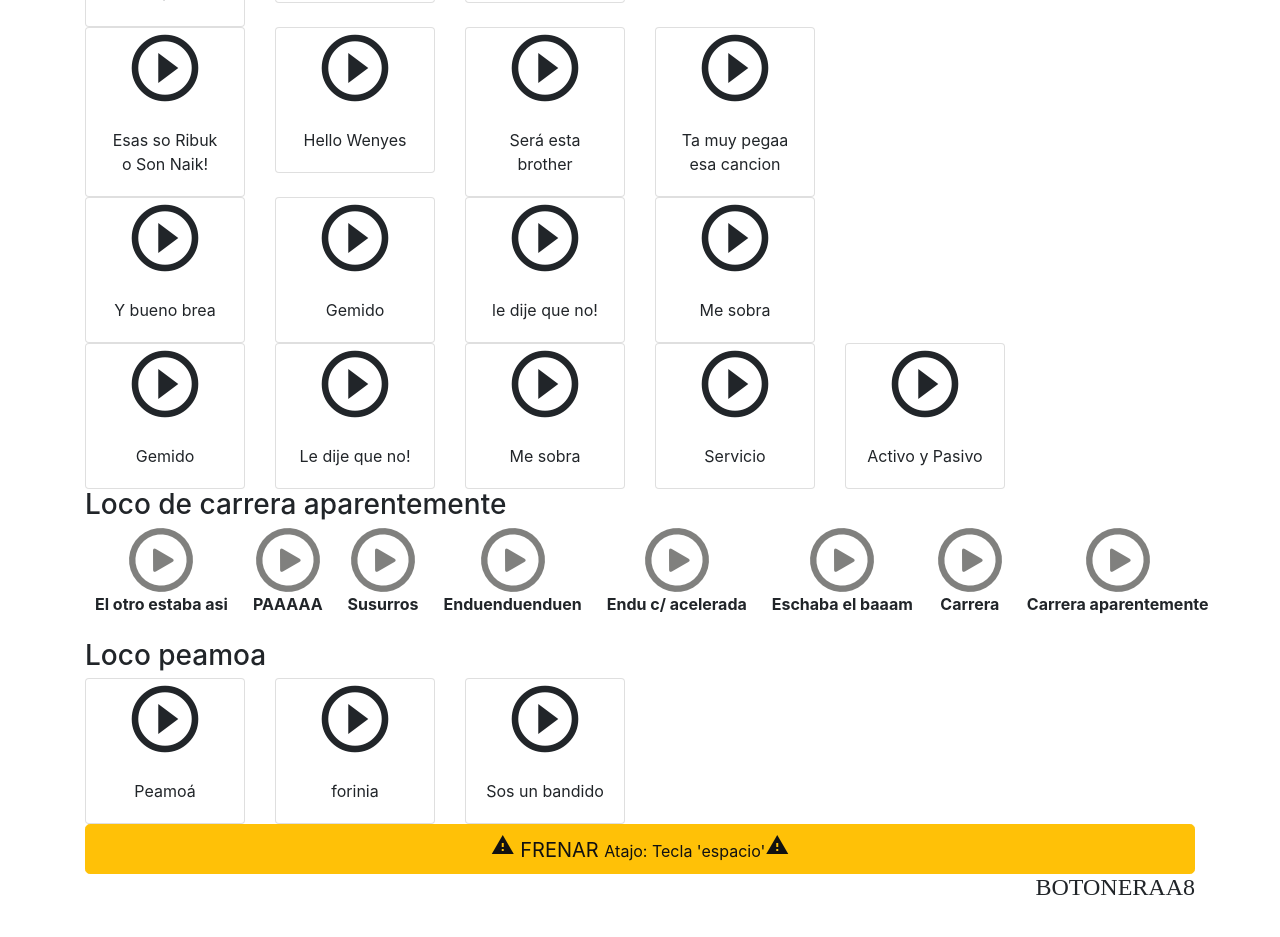
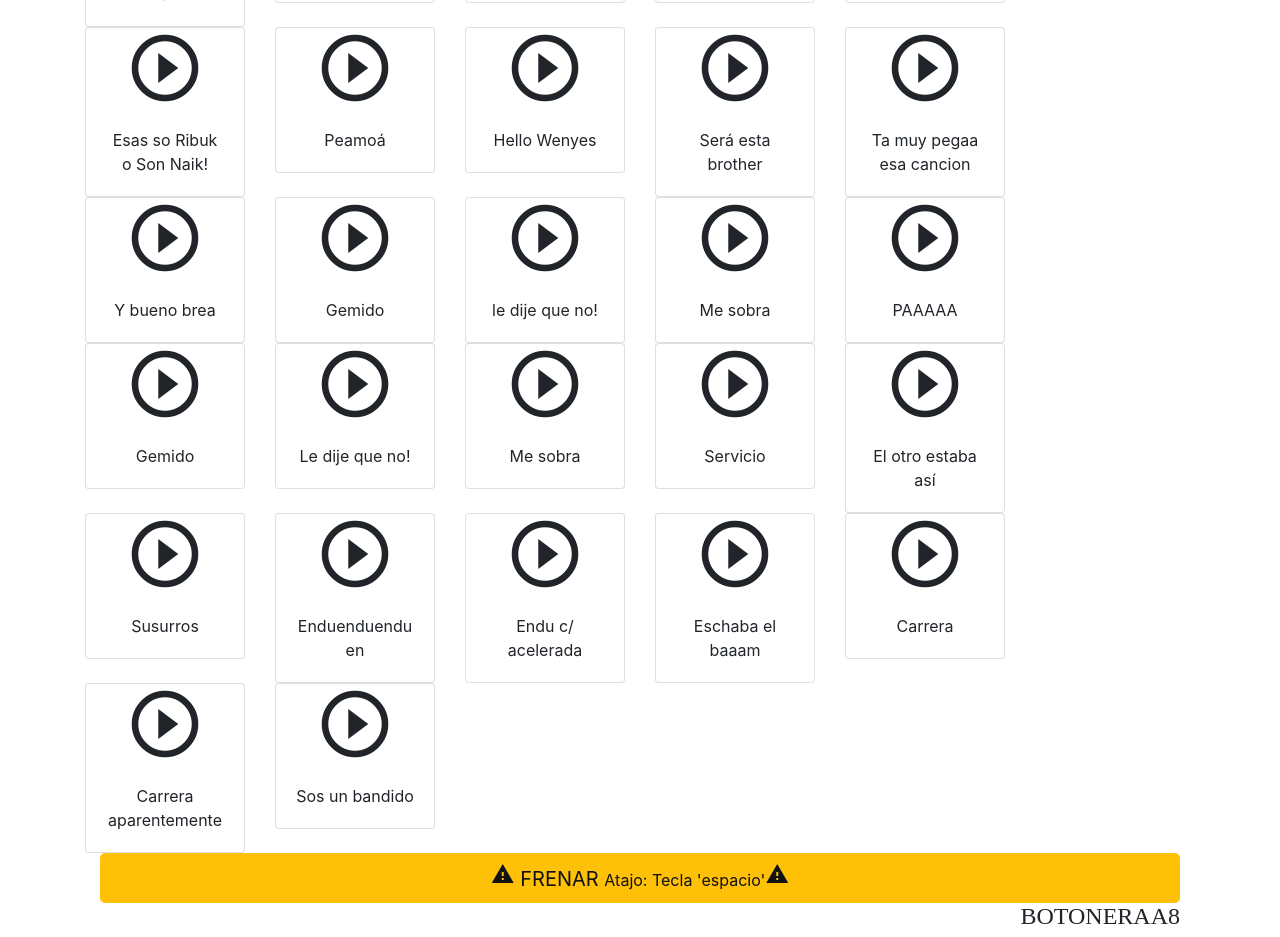
Before and after one commit to santifonzalida/botoneraA8, an Angular app: page /#/home in a window 1280 px wide. Shown: the part 320-1257 px from the top of the page. Before the commit the page ends 1229 px from the top, so only its background shows below. Built offline with nearby package versions, Linux system fonts and the light colour scheme; a web font is replaced by a local one.

Commit message:
ordenamiento filas

```diff
--- a/src/app/components/home/home.component.html
+++ b/src/app/components/home/home.component.html
@@ -2,7 +2,7 @@
   @import url('https://fonts.googleapis.com/css?family=Libre+Barcode+39+Text|Monoton|Press+Start+2P|Zilla+Slab+Highlight');
 </style>
 <div>
-  <h1 class="text-center" style="font-family: 'Press Start 2P', cursive; margin-top: 1em">BOTONERA MEDIA PLAYER v0.24</h1>
+  <h1 class="text-center" style="font-family: 'Press Start 2P', cursive; margin-top: 1em">BOTONERA MEDIA PLAYER {{version}}</h1>
   <h3 class="text-center" style="font-family: 'Zilla Slab Highlight', cursive; margin-top: 0.5em">Clone or download</h3>
   <p class="text-center"><strong>https://github.com/santifonzalida/botoneraA8.git</strong></p>
 </div>
@@ -14,6 +14,22 @@
       <i class="material-icons card-img-top text-center" style="font-size: 80px;" (click)="play('tabamoTomando')">play_circle_outline</i>
       <div class="card-body">
         <p class="card-text text-center">Tabamo tomando</p>
+      </div>
+    </div>
+  </div>
+  <div class="col-sm-2" style="cursor: pointer;">
+    <div class="card">
+      <i class="material-icons card-img-top text-center" style="font-size: 80px;" (click)="play('activoPasivo')">play_circle_outline</i>
+      <div class="card-body">
+        <p class="card-text text-center">Activo y Pasivo</p>
+      </div>
+    </div>
+  </div>
+  <div class="col-sm-2" style="cursor: pointer;">
+			<div class="card">
+  		    <i class="material-icons card-img-top text-center" style="font-size: 80px;" (click)="play('forinia')">play_circle_outline</i>
+      		<div class="card-body">
+      	  	<p class="card-text text-center">forinia</p>
       		</div>
 			</div>
   </div>
@@ -33,15 +49,22 @@
       </div>
     </div>
   </div>
+  <!--fin row-->
 </div>
-
-
 <div class="row">
   <div class="col-sm-2" style="cursor: pointer;">
     <div class="card">
       <i class="material-icons card-img-top text-center" style="font-size: 80px;" (click)="play('sonRibukOSonNaik')">play_circle_outline</i>
       <div class="card-body">
         <p class="card-text text-center">Esas so Ribuk o Son Naik!</p>
+      </div>
+    </div>
+  </div>
+  <div class="col-sm-2" style="cursor: pointer;">
+			<div class="card">
+    		<i class="material-icons card-img-top text-center" style="font-size: 80px;" (click)="play('peamoa')">play_circle_outline</i>
+    		<div class="card-body">
+    	  	<p class="card-text text-center">Peamoá</p>
     		</div>
 			</div>
   </div>
@@ -69,9 +92,8 @@
       </div>
     </div>
   </div>
+  <!--fin row-->
 </div>
-
-
 <div class="row">
   <div class="col-sm-2" style="cursor: pointer;">
     <div class="card">
@@ -105,8 +127,16 @@
       </div>
     </div>
   </div>
+  <div class="col-sm-2" style="cursor: pointer;">
+    <div class="card">
+      <i class="material-icons card-img-top text-center" style="font-size: 80px;" (click)="play('endu_paaa')">play_circle_outline</i>
+      <div class="card-body">
+        <p class="card-text text-center">PAAAAA</p>
       </div>
-
+    </div>
+  </div>
+  <!--fin row-->
+</div>
 <div class="row">
     <div class="col-sm-2" style="cursor: pointer;">
       <div class="card">
@@ -142,71 +172,63 @@
     </div>
     <div class="col-sm-2" style="cursor: pointer;">
       <div class="card">
-        <i class="material-icons card-img-top text-center" style="font-size: 80px;" (click)="play('activoPasivo')">play_circle_outline</i>
+        <i class="material-icons card-img-top text-center" style="font-size: 80px;" (click)="play('endu_elotroestabaasi')">play_circle_outline</i>
         <div class="card-body">
-          <p class="card-text text-center">Activo y Pasivo</p>
+          <p class="card-text text-center">El otro estaba así</p>
         </div>
       </div>
     </div>
-</div>
-
-	<div class="row">
-		<div class="col-sm-12 col-md-12 col-lg-12"><h3>Loco de carrera aparentemente</h3></div>
-		<label class="text-center" (click)="play('endu_elotroestabaasi')" style="margin-left:25px">
-        	<img src="../assets/img/play-button.png" alt="boton">
-        	<p class="text-center"><strong>El otro estaba asi</strong></p>
-      		</label>
-
-		<label class="text-center" (click)="play('endu_paaa')" style="margin-left:25px">
-        	<img src="../assets/img/play-button.png" alt="boton">
-        	<p class="text-center"><strong>PAAAAA</strong></p>
-      		</label>
-
-		<label class="text-center" (click)="play('endu_susurros')" style="margin-left:25px">
-        	<img src="../assets/img/play-button.png" alt="boton">
-        	<p class="text-center"><strong>Susurros</strong></p>
-      		</label>
-
-		<label class="text-center" (click)="play('endu_endu')" style="margin-left:25px">
-        	<img src="../assets/img/play-button.png" alt="boton">
-        	<p class="text-center"><strong>Enduenduenduen</strong></p>
-      		</label>
-
-		<label class="text-center" (click)="play('endu_aceleradaendu')" style="margin-left:25px">
-        	<img src="../assets/img/play-button.png" alt="boton">
-        	<p class="text-center"><strong>Endu c/ acelerada</strong></p>
-      		</label>
-
-		<label class="text-center" (click)="play('endu_escuchabaelbam')" style="margin-left:25px">
-        	<img src="../assets/img/play-button.png" alt="boton">
-        	<p class="text-center"><strong>Eschaba el baaam</strong></p>
-      		</label>
-
-		<label class="text-center" (click)="play('endu_carrera')" style="margin-left:25px">
-        	<img src="../assets/img/play-button.png" alt="boton">
-        	<p class="text-center"><strong>Carrera</strong></p>
-      		</label>
-
-		<label class="text-center" (click)="play('endu_aparentemente')" style="margin-left:25px">
-        	<img src="../assets/img/play-button.png" alt="boton">
-        	<p class="text-center"><strong>Carrera aparentemente</strong></p>
-      		</label>
+<!--fin row-->
 </div>
 <div class="row">
-	<div class="col-sm-12 col-md-12 col-lg-12"><h3>Loco peamoa</h3></div>
   <div class="col-sm-2" style="cursor: pointer;">
     <div class="card">
-        		<i class="material-icons card-img-top text-center" style="font-size: 80px;" (click)="play('peamoa')">play_circle_outline</i>
+      <i class="material-icons card-img-top text-center" style="font-size: 80px;" (click)="play('endu_susurros')">play_circle_outline</i>
       <div class="card-body">
-        	  	<p class="card-text text-center">Peamoá</p>
+        <p class="card-text text-center">Susurros</p>
       </div>
     </div>
   </div>
   <div class="col-sm-2" style="cursor: pointer;">
     <div class="card">
-        		<i class="material-icons card-img-top text-center" style="font-size: 80px;" (click)="play('forinia')">play_circle_outline</i>
+      <i class="material-icons card-img-top text-center" style="font-size: 80px;" (click)="play('endu_endu')">play_circle_outline</i>
       <div class="card-body">
-        	  	<p class="card-text text-center">forinia</p>
+        <p class="card-text text-center">Enduenduenduen</p>
+      </div>
+    </div>
+  </div>
+  <div class="col-sm-2" style="cursor: pointer;">
+    <div class="card">
+      <i class="material-icons card-img-top text-center" style="font-size: 80px;" (click)="play('endu_aceleradaendu')">play_circle_outline</i>
+      <div class="card-body">
+        <p class="card-text text-center">Endu c/ acelerada</p>
+      </div>
+    </div>
+  </div>
+  <div class="col-sm-2" style="cursor: pointer;">
+    <div class="card">
+      <i class="material-icons card-img-top text-center" style="font-size: 80px;" (click)="play('endu_escuchabaelbam')">play_circle_outline</i>
+      <div class="card-body">
+        <p class="card-text text-center">Eschaba el baaam</p>
+      </div>
+    </div>
+  </div>
+  <div class="col-sm-2" style="cursor: pointer;">
+    <div class="card">
+      <i class="material-icons card-img-top text-center" style="font-size: 80px;" (click)="play('endu_carrera')">play_circle_outline</i>
+      <div class="card-body">
+        <p class="card-text text-center">Carrera</p>
+      </div>
+    </div>
+  </div>
+  <!--fin row-->
+</div>
+<div class="row">
+  <div class="col-sm-2" style="cursor: pointer;">
+    <div class="card">
+      <i class="material-icons card-img-top text-center" style="font-size: 80px;" (click)="play('endu_aparentemente')">play_circle_outline</i>
+      <div class="card-body">
+        <p class="card-text text-center">Carrera aparentemente</p>
       </div>
     </div>
   </div>
@@ -218,8 +240,7 @@
     		</div>
 			</div>
   </div>
-	</div>
-
+  <!--fin row-->
 </div>
 
 <div class="container">
--- a/src/app/components/home/home.component.ts
+++ b/src/app/components/home/home.component.ts
@@ -2,12 +2,13 @@ import { Component, OnInit } from '@angular/core';
 
 @Component({
   selector: 'btn-a8-home',
-  host: {'(window:keydown)': 'hotkeys($event)'},
+  host: { '(window:keydown)': 'hotkeys($event)' },
   templateUrl: 'home.component.html',
 })
 
 export class HomeComponent {
 
+  version: string = 'v0.051';
   audio = new Audio();
 
   private SOUNDS = {
@@ -20,22 +21,21 @@ export class HomeComponent {
     'seraEsta': 'seraEstaBrother',
     'taMuyPegaa': 'taMuiPegaaEsaCancion',
     'brea': 'yBuenoBrea',
-    'ledijeNo':'ledijequeNo',
-    'mesobra':'mesobra',
-    'servicio':'servicio',
-    'activoPasivo':'activoPasivo',
-    'peamoa':'peamoa',
-    'forinia':'forinia',
-    'sosunbandido':'sosunbandido',
-    'endu_elotroestabaasi':'endu_elotroestabaasi',
-    'endu_paaa':'endu_paaa',
-    'endu_susurros':'endu_susurros',
-    'endu_endu':'endu_endu',
-    'endu_aceleradaendu':'endu_aceleradaendu',
-    'endu_escuchabaelbam':'endu_escuchabaelbam',
-    'endu_carrera':'endu_carrera',
-    'endu_aparentemente':'endu_aparentemente'
-
+    'ledijeNo': 'ledijequeNo',
+    'mesobra': 'mesobra',
+    'servicio': 'servicio',
+    'activoPasivo': 'activoPasivo',
+    'peamoa': 'peamoa',
+    'forinia': 'forinia',
+    'sosunbandido': 'sosunbandido',
+    'endu_elotroestabaasi': 'endu_elotroestabaasi',
+    'endu_paaa': 'endu_paaa',
+    'endu_susurros': 'endu_susurros',
+    'endu_endu': 'endu_endu',
+    'endu_aceleradaendu': 'endu_aceleradaendu',
+    'endu_escuchabaelbam': 'endu_escuchabaelbam',
+    'endu_carrera': 'endu_carrera',
+    'endu_aparentemente': 'endu_aparentemente'
   };
 
   public play(sound): void {
@@ -49,11 +49,11 @@ export class HomeComponent {
     this.audio.pause();
   }
 
-  hotkeys($event){
-      if ($event.keyCode == 32){
-         this.stop();
-      }
-   }
+  hotkeys($event) {
+    if ($event.keyCode == 32) {
+      this.stop();
+    }
+  }
 
 
 }
```
Lines whose indentation alone changed are shown as unchanged.
